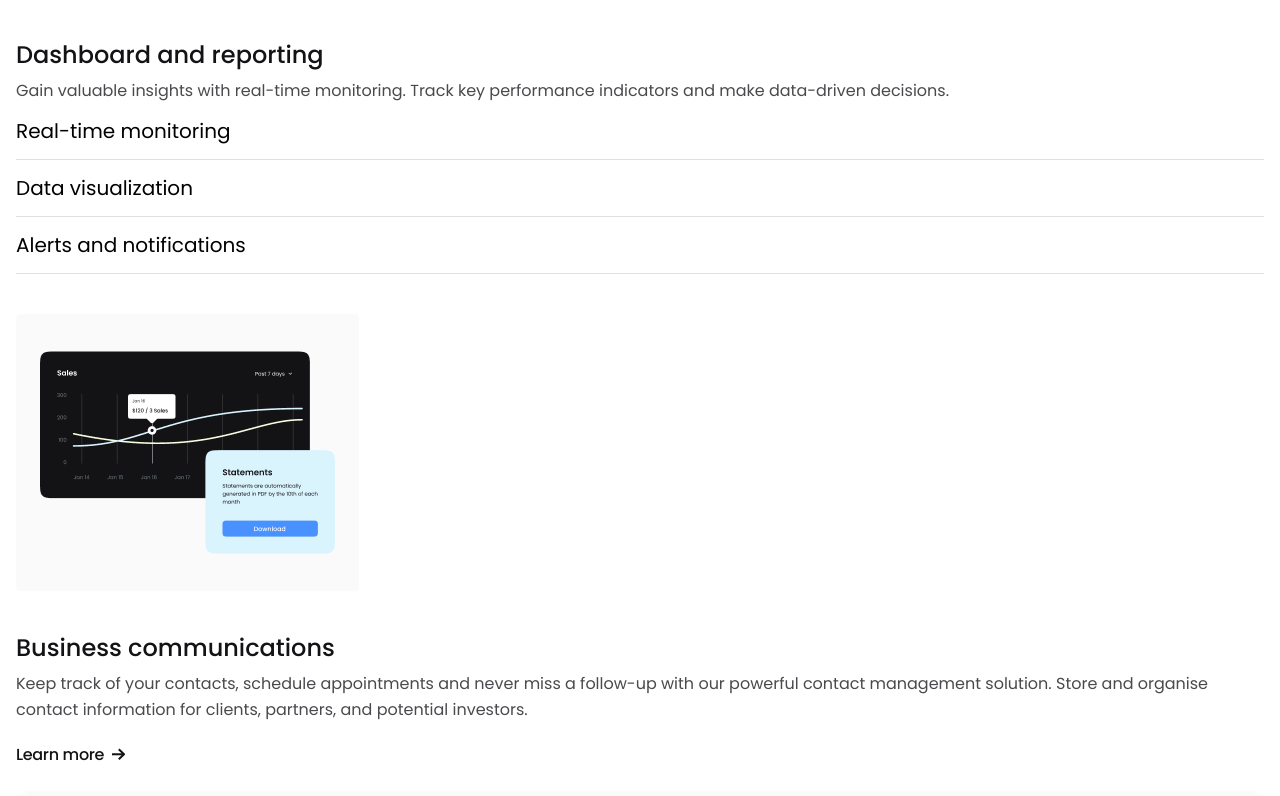
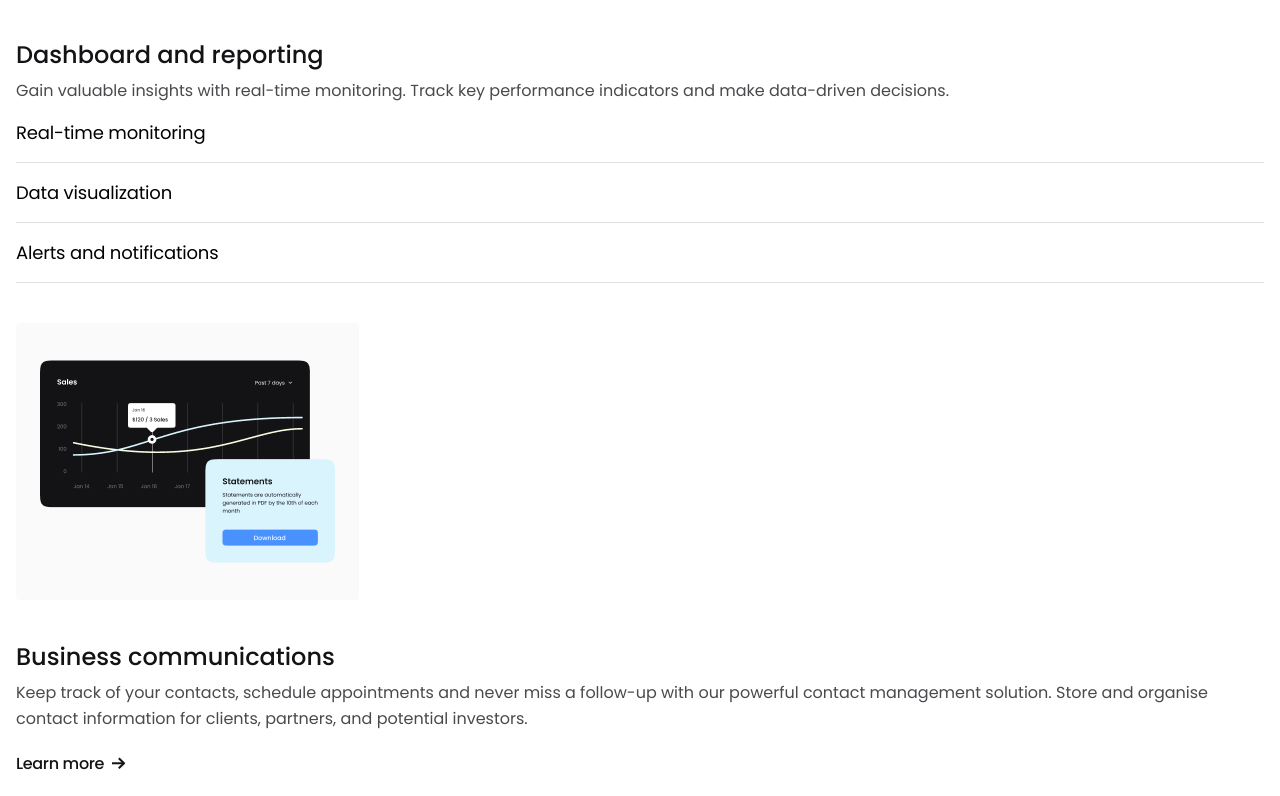
Before and after one commit to devalanlima/growth, a Vue app: page / in a window 1280 px wide. Shown: the part 2084-2880 px from the top of the page. Built offline with nearby package versions, Linux system fonts and the light colour scheme.

Commit message:
style: change h4 and hr styles

```diff
--- a/src/App.vue
+++ b/src/App.vue
@@ -48,9 +48,10 @@ h3 {
 }
 
 h4 {
-	font-size: 20px;
+	font-size: 18px;
 	font-weight: 400;
-	line-height: 120%; /* 24px */
+	line-height: 150%; /* 27px */
+	letter-spacing: -0.18px;
 }
 
 p {
@@ -66,5 +67,6 @@ p {
 hr {
     width: 100%;
     border:1px solid;
+	opacity: .2;
 }
 </style>
```
